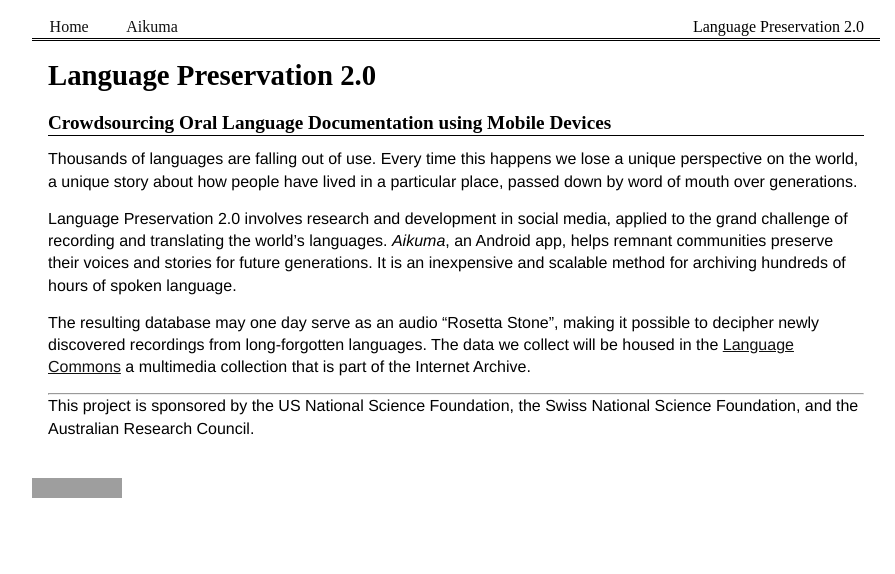
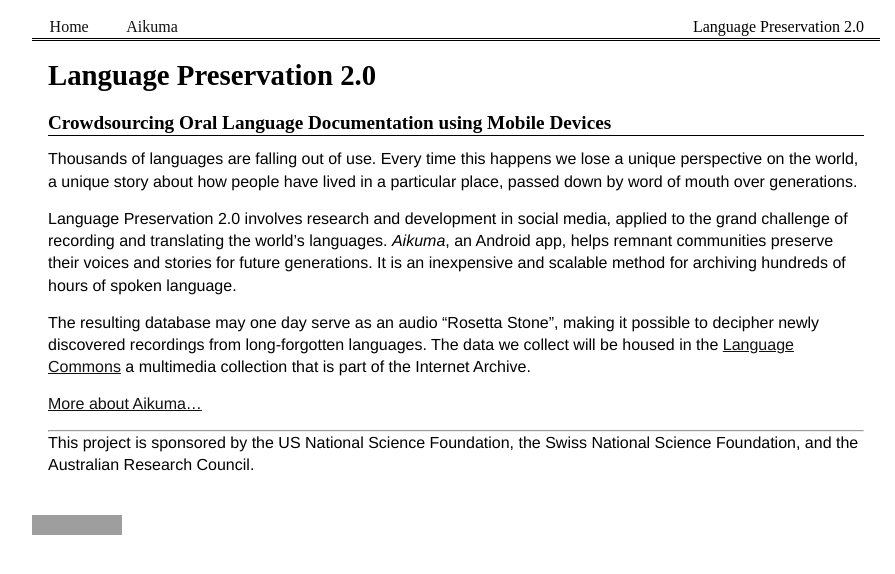
Before and after one commit to langtech/langtech.github.com, a Jekyll site: the page built from index.md, in a window 1280 px wide. Shown: the top 574 px of the page, without its empty margins (184-1079 px from the left). Built offline with Jekyll 4.4.1, drawn with Linux system fonts in a browser that asks for light colours; grey boxes are pictures that could not be loaded.

Commit message:
added link to Aikuma

```diff
--- a/index.md
+++ b/index.md
@@ -21,6 +21,8 @@ The resulting database may one day serve as an audio "Rosetta Stone",
 making it possible to decipher newly discovered recordings from long-forgotten languages.
 The data we collect will be housed in the [Language Commons](http://archive.org/details/LanguageCommons) a multimedia collection that is part of the Internet Archive.
 
+[More about Aikuma...](/aikuma/)
+
 ---
 
 This project is sponsored by the US National Science Foundation, the
```
